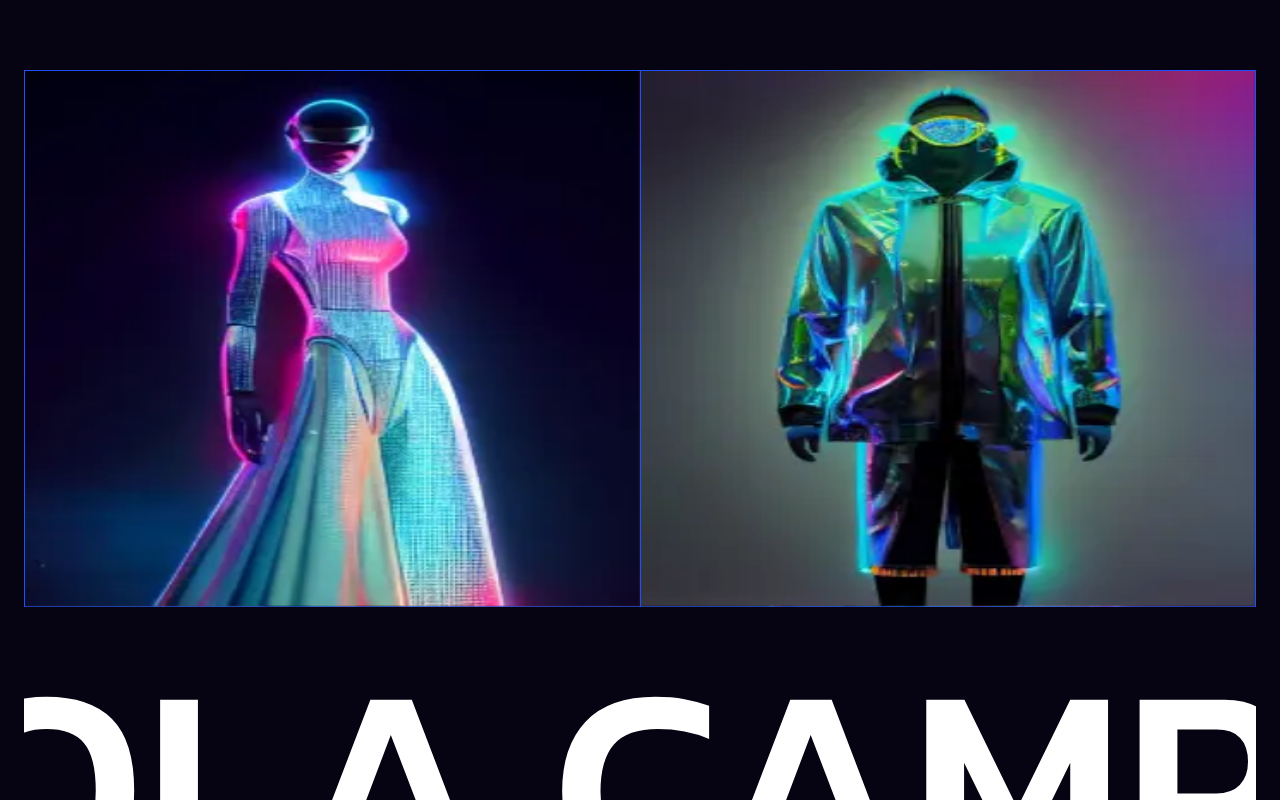
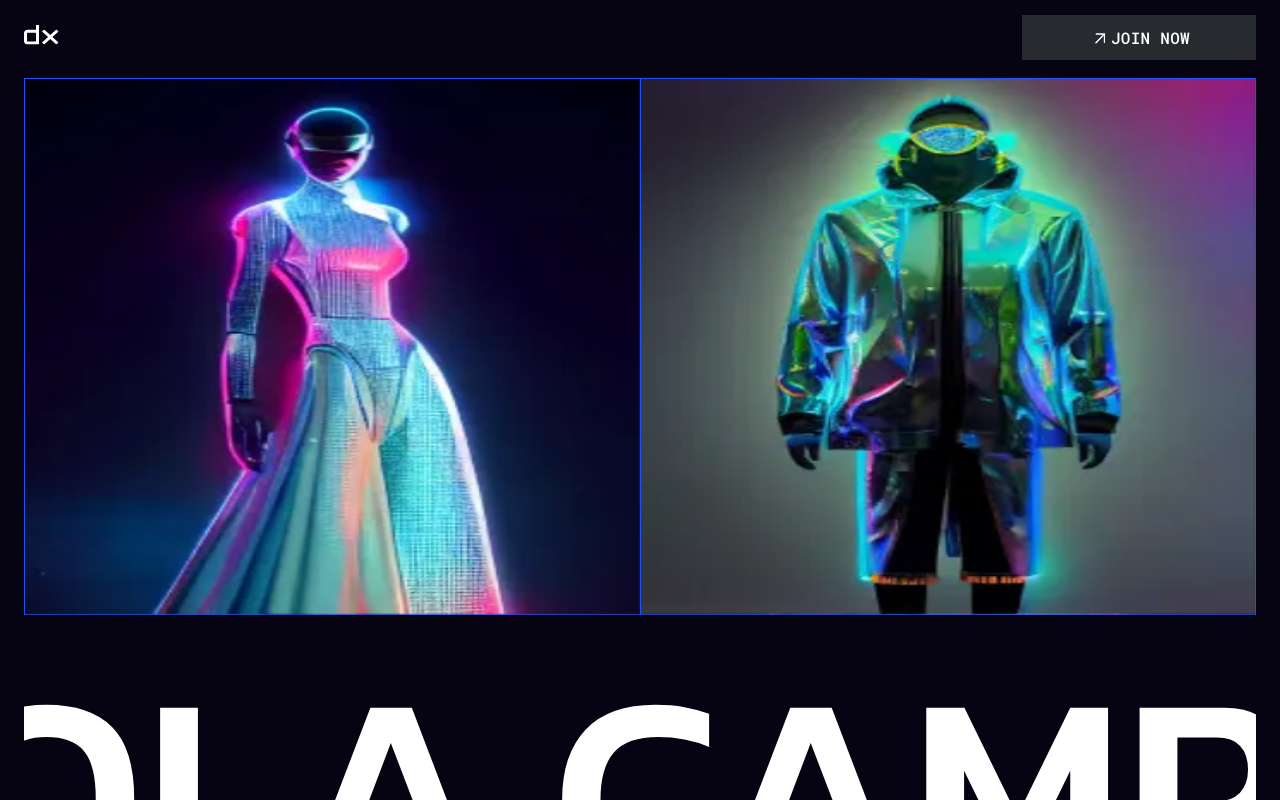
Before and after one commit to DaniilPopov0809/dexola-capm, a React (Vite) app: page / in a window 1280 px wide. Shown: the top 800 px of the page. Built offline with nearby package versions, Linux system fonts and the light colour scheme; what google-libphonenumber would draw is missing.

Commit message:
FIX: Header, MainLink

```diff
--- a/src/App.tsx
+++ b/src/App.tsx
@@ -1,4 +1,4 @@
-// import Header from "./components/Header/Header";
+import Header from "./components/Header/Header";
 import Hero from "./components/Hero/Hero";
 import Features from "./components/Features/Features";
 import TopNfts from "./components/TopNfts/TopNfts";
@@ -8,7 +8,7 @@ import Footer from "./components/Footer/Footer";
 function App() {
   return (
     <>
-      {/* <Header /> */}
+      <Header />
       <main className="container">
         <Hero/>
         <Features />
--- a/src/components/Header/Header.module.scss
+++ b/src/components/Header/Header.module.scss
@@ -12,6 +12,9 @@
 .header__wrap {
   display: flex;
   justify-content: space-between;
+  @media screen and (min-width: $tablet) {
+    padding: 15px 0;
+  }
 }
 
 .header__linkLogo {
--- a/src/components/Header/Header.tsx
+++ b/src/components/Header/Header.tsx
@@ -12,8 +12,9 @@ const Header = () => {
         <MainLink
           link="#joinUs"
           title="Join Now"
-          globalClassName={"linkButton"}
+          globalClassName="linkButton"
           localClassName="header__link"
+          additionalClassName="header__linkTextWrap"
         />
       </div>
     </header>
--- a/src/components/Hero/Hero.module.scss
+++ b/src/components/Hero/Hero.module.scss
@@ -1,7 +1,7 @@
 @import "../../styles/variables";
 
 .hero {
-  padding-top: 70px;
+  padding-top: 41px;
 
   display: grid;
 
@@ -12,21 +12,19 @@
   grid-template-columns: 1fr;
   // grid-template-rows: auto;
 
+  @media screen and (min-width: $tablet) {
+    padding-top: 78px;
+  }
+
   @media screen and (min-width: $desktop) {
     grid-template-areas:
       "description imageList"
       "title title";
 
-    grid-template-columns: 2fr 1fr;
+    grid-template-columns: 1fr 1fr;
     grid-template-rows: auto;
   }
 }
-
-
-
-
-
-
 
 .hero__list {
   grid-area: imageList;
--- a/src/components/UI/FeatureCard/FeatureCard.tsx
+++ b/src/components/UI/FeatureCard/FeatureCard.tsx
@@ -64,17 +64,15 @@ const FeatureCard = ({ title, description, imageData }: FeatureCardProps) => {
           <div className={styles.featureCard__descriptionWrap}>
             <p className={styles.featureCard__description}>{description}</p>
           </div>
-          {/* <div className={styles.featureCard__linkWrap}> */}
             <MainLink
-              link={"#"}
-              title={"discover now"}
-              target={"_blank"}
-              globalClassName={"linkButton"}
-              localClassName={"featureCard__link"}
-              additionalClassName={"featureCard__linkTextWrap"}
-              rel={"noopener nofollow noreferrer"}
+              link="#"
+              title="discover now"
+              target="_blank"
+              globalClassName="linkButton"
+              localClassName="featureCard__link"
+              additionalClassName="featureCard__linkTextWrap"
+              rel="noopener nofollow noreferrer"
             />
-          {/* </div> */}
         </div>
       </div>
     </li>
--- a/src/components/UI/MainLink/MainLink.module.scss
+++ b/src/components/UI/MainLink/MainLink.module.scss
@@ -5,8 +5,11 @@
     padding: 10px 16px 10px 48px;
 
     font-size: $bodyMobileFontsize;
-    line-height: 1.5;
-    letter-spacing: 0.6px;
+    line-height: normal;
+    letter-spacing: 0.28px;
+
+    // letter-spacing: 0.6px;
+
 
     @media screen and (min-width: $tablet) {
       padding: 12px 66px 12px 89px;
@@ -14,25 +17,30 @@
       font-size: $bodyTabletFontsize;
       text-transform: none;
       // line-height: 1.5;
-      letter-spacing: 0.32px;
+
     }
   }
 
-  .header__link::before {
+  .header__linkTextWrap {
+    display: inline-block;
+    position: relative;
+  }
+
+  .header__linkTextWrap::before {
     content: "";
     position: absolute;
     top: 50%;
     transform: translate(0, -50%);
-    left: 16px;
-    width: 24px;
-    height: 17px;
+    left: -16px;
+    width: 16px;
+    height: 16px;
     background-image: url("../../../images/arrow.svg");
 
-    @media screen and (min-width: $tablet) {
-      width: 16px;
-      height: 16px;
-      left: 66px;
-    }
+    // @media screen and (min-width: $tablet) {
+    //   width: 16px;
+    //   height: 16px;
+    //   left: 66px;
+    // }
   }
 
 
--- a/src/styles/_mainLinkButton.scss
+++ b/src/styles/_mainLinkButton.scss
@@ -5,7 +5,7 @@
     font-family: $bodyFont;
     font-size: $bodyTabletFontsize;
     font-weight: $mediumWeight;
-    line-height: 1.5;
+    // line-height: 1.5;
 
     text-transform: uppercase;
 
```
